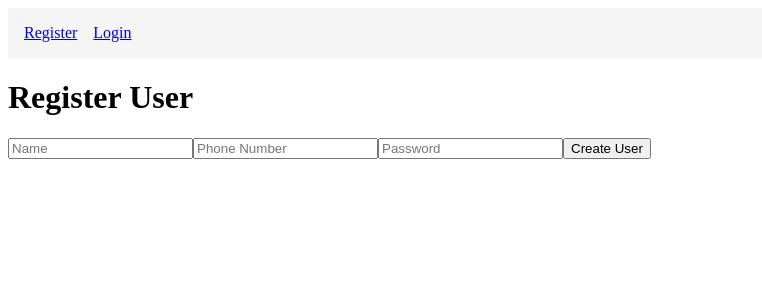
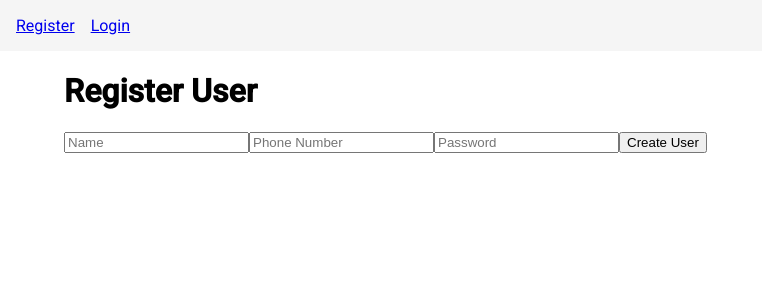
Before and after one commit to weinymarchelina/user_furniture_rental_system, a Next.js app: page /register in a window 1280 px wide. Shown: the top 300 px of the page, without its empty margins (0-762 px from the left). Built offline with nearby package versions, Linux system fonts and the light colour scheme.

Commit message:
material ui setup

```diff
--- a/app/globals.css
+++ b/app/globals.css
@@ -0,0 +1,7 @@
+@import url("https://fonts.googleapis.com/css2?family=Roboto:wght@400;500&family=Open+Sans:wght@300;400&display=swap");
+
+body {
+  font-family: "Roboto", sans-serif;
+  margin: 0;
+  padding: 0;
+}
--- a/app/layout.jsx
+++ b/app/layout.jsx
@@ -1,6 +1,7 @@
 import "./globals.css";
 import NavBar from "../components/ui/Navbar";
-import ProtectedRoute from "../components/auth/ProtectedRoute"; // Import ProtectedRoute
+import ProtectedRoute from "../components/auth/ProtectedRoute";
+import ThemeProvider from "../components/ui/ThemeProvider"; // Import the reusable ThemeProvider
 
 export const metadata = {
   title: "Create Next App",
@@ -11,9 +12,10 @@ export default function RootLayout({ children }) {
   return (
     <html lang="en">
       <body>
-        <NavBar />
-        {/* Wrap the children with ProtectedRoute */}
-        <ProtectedRoute>{children}</ProtectedRoute>
+        <ThemeProvider>
+          <NavBar />
+          <ProtectedRoute>{children}</ProtectedRoute>
+        </ThemeProvider>
       </body>
     </html>
   );
--- a/components/auth/ProtectedRoute.jsx
+++ b/components/auth/ProtectedRoute.jsx
@@ -2,6 +2,7 @@
 
 import { useEffect, useState } from "react";
 import { useRouter } from "next/navigation";
+import { Container } from "@mui/material";
 
 // Helper function to check if the auth cookie exists
 const checkAuthCookie = () => {
@@ -63,11 +64,11 @@ const ProtectedRoute = ({ children }) => {
     (window.location.pathname === "/login" ||
       window.location.pathname === "/register")
   ) {
-    return <>{children}</>;
+    return <Container>{children}</Container>;
   }
 
   // Render the children if authenticated
-  return <>{isAuthenticated ? children : null}</>;
+  return <Container>{isAuthenticated ? children : null}</Container>;
 };
 
 export default ProtectedRoute;
--- /dev/null
+++ b/components/ui/ThemeProvider.jsx
@@ -0,0 +1,21 @@
+"use client"; // Ensure this is a client component for Material UI compatibility
+
+import {
+  createTheme,
+  ThemeProvider as MuiThemeProvider,
+} from "@mui/material/styles";
+
+const theme = createTheme({
+  palette: {
+    primary: {
+      main: "#003459",
+    },
+    secondary: {
+      main: "#dc004e",
+    },
+  },
+});
+
+export default function ThemeProvider({ children }) {
+  return <MuiThemeProvider theme={theme}>{children}</MuiThemeProvider>;
+}
--- a/package.json
+++ b/package.json
@@ -9,6 +9,9 @@
     "lint": "next lint"
   },
   "dependencies": {
+    "@emotion/react": "^11.13.5",
+    "@emotion/styled": "^11.13.5",
+    "@mui/material": "^6.1.8",
     "@prisma/client": "^5.22.0",
     "bcrypt": "^5.1.1",
     "bcryptjs": "^2.4.3",
```
Also changed, not shown: components/ui/SignOutButton.jsx (+7 -1 lines), 1 other file (tests, documents, lock files or other folders).
